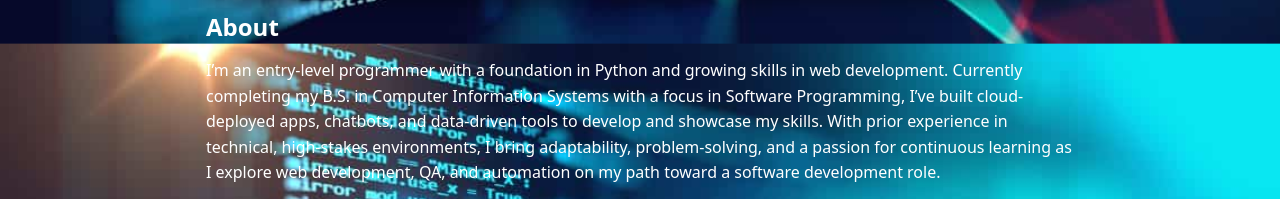
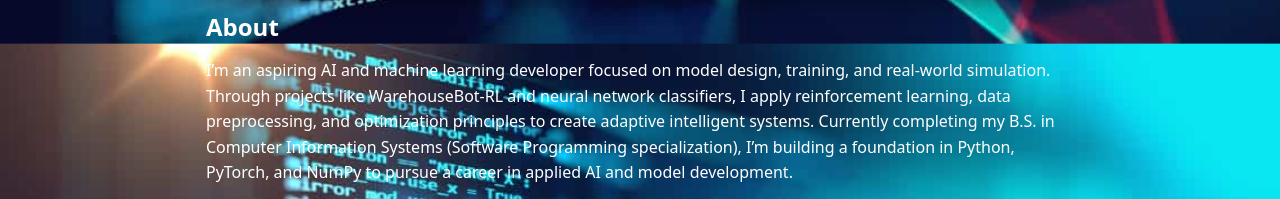
Before and after one commit to eholt723/portfolio, a plain HTML site: page index.html in a window 1280 px wide. Shown: the part 1663-1862 px from the top of the page. Drawn offline with Linux system fonts and the light colour scheme.

Commit message:
Link + About updates

```diff
--- a/index.html
+++ b/index.html
@@ -115,12 +115,13 @@
     <section id="about">
       <h2>About</h2>
       <p>
-        I’m an entry-level programmer with a foundation in Python and growing skills in web development.
-        Currently completing my B.S. in Computer Information Systems with a focus in Software Programming,
-        I’ve built cloud-deployed apps, chatbots, and data-driven tools to develop and showcase my skills.
-        With prior experience in technical, high-stakes environments, I bring adaptability, problem-solving,
-        and a passion for continuous learning as I explore web development, QA, and automation on my path
-        toward a software development role.
+        I’m an aspiring AI and machine learning developer focused on model design,
+        training, and real-world simulation. Through projects like WarehouseBot-RL
+        and neural network classifiers, I apply reinforcement learning, data preprocessing,
+        and optimization principles to create adaptive intelligent systems.
+        Currently completing my B.S. in Computer Information Systems
+        (Software Programming specialization), I’m building a foundation in Python,
+        PyTorch, and NumPy to pursue a career in applied AI and model development.
       </p>
     </section>
 
```
Also changed, not shown: 1 other file.
